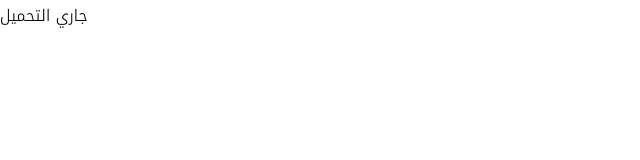
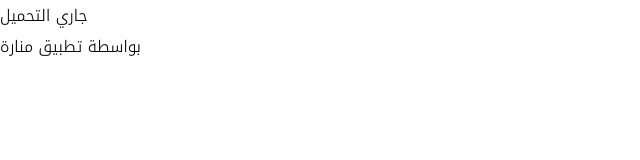
Before and after one commit to qasemRehiel/manaraApp, a plain HTML site: page index.html in a window 1280 px wide. Shown: the whole page, without its empty margins (0-640 px from the left). Drawn offline with Linux system fonts and the light colour scheme; no server answers.

Commit message:
Update index.html

```diff
--- a/index.html
+++ b/index.html
@@ -14,6 +14,7 @@
     <script src="js/script.js"></script>
 <body>
     <div id="content">جاري التحميل</div>
+    بواسطة تطبيق منارة
 </body>
 <script>
     const urlParams = new URLSearchParams(window.location.search);
```
